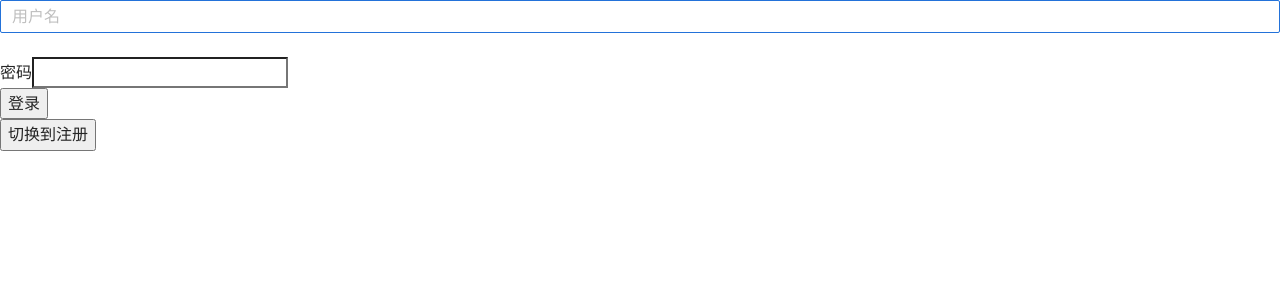
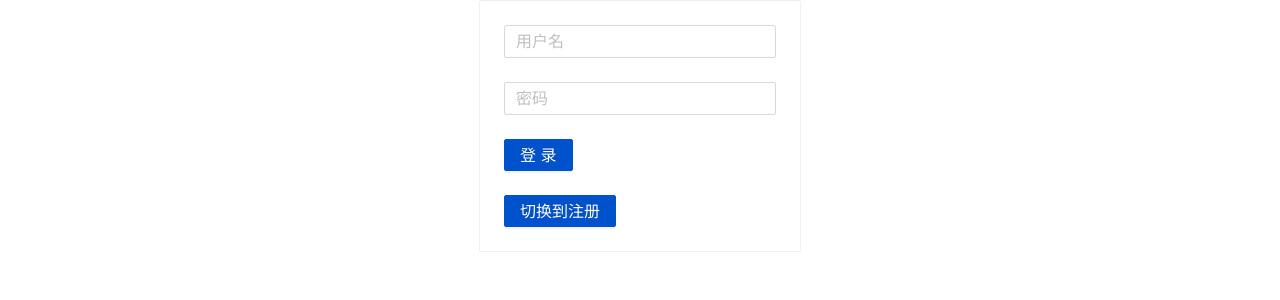
Before and after one commit to NorthNoah/Nira, a React (Create React App) app: page / in a window 1280 px wide. Shown: the top 300 px of the page. Built offline with nearby package versions, Linux system fonts and the light colour scheme.

Commit message:
style: antd组件样式更改

```diff
--- a/src/pages/project-list/list.tsx
+++ b/src/pages/project-list/list.tsx
@@ -1,3 +1,4 @@
+import { Table } from 'antd'
 import React, { memo } from 'react'
 import { User } from './search-panel'
 interface Project {
@@ -15,9 +16,25 @@ interface ListProps {
 }
 
 const list = memo(({ list, users }: ListProps) => {
+  const columns = [
+    {
+      title: '名称',
+      dataIndex: 'name',
+      key: 'name',
+      sorter: (a: Project, b: Project) => a.name.localeCompare(b.name)
+    }
+    // {
+    //   title: "负责人",
+    //   render: (list.map((project)) {
+    //     return <span>
+    //       {users.find((user) => user.id === project.personId)?.name || '未知'}
+    //     </span>
+    //   }
+    // }
+  ]
   return (
     <div>
-      <table>
+      <Table dataSource={list} columns={columns}>
         <thead>
           <tr>
             <th>名称</th>
@@ -35,7 +52,7 @@ const list = memo(({ list, users }: ListProps) => {
             )
           })}
         </tbody>
-      </table>
+      </Table>
     </div>
   )
 })
--- a/src/unauthenticated-app/index.tsx
+++ b/src/unauthenticated-app/index.tsx
@@ -1,3 +1,4 @@
+import { Button, Card } from 'antd'
 import React, { memo, useState } from 'react'
 import LoginPage from './login'
 import RegisterPage from './register'
@@ -5,11 +6,13 @@ import RegisterPage from './register'
 const UnauthenticatedApp = memo(() => {
   const [isRegister, setIsRegister] = useState(false)
   return (
-    <div>
-      {isRegister ? <RegisterPage /> : <LoginPage />}
-      <button onClick={() => setIsRegister(!isRegister)}>
-        切换到{isRegister ? '登录' : '注册'}
-      </button>
+    <div style={{ display: 'flex', justifyContent: 'center' }}>
+      <Card>
+        {isRegister ? <RegisterPage /> : <LoginPage />}
+        <Button type="primary" onClick={() => setIsRegister(!isRegister)}>
+          切换到{isRegister ? '登录' : '注册'}
+        </Button>
+      </Card>
     </div>
   )
 })
--- a/src/unauthenticated-app/login.tsx
+++ b/src/unauthenticated-app/login.tsx
@@ -1,5 +1,5 @@
 import { useAuth } from 'context/auth-context'
-import React, { FormEvent, memo } from 'react'
+import React, { memo } from 'react'
 import { Button, Form, Input } from 'antd'
 const LoginPage = memo(() => {
   // const login = (param: { username: string; password: string }) => {
@@ -39,13 +39,14 @@ const LoginPage = memo(() => {
       <Form.Item name={'username'} rules={[{ required: true, message: '请输入用户名' }]}>
         <Input placeholder={'用户名'} type="text" id={'username'} />
       </Form.Item>
-      <div>
-        <label htmlFor="password">密码</label>
-        <input type="password" id="password" />
-      </div>
-      <div>
-        <button type="submit">登录</button>
-      </div>
+      <Form.Item name={'password'} rules={[{ required: true, message: '请输入密码' }]}>
+        <Input placeholder={'密码'} type="password" id={'password'} />
+      </Form.Item>
+      <Form.Item>
+        <Button htmlType="submit" type="primary">
+          登录
+        </Button>
+      </Form.Item>
     </Form>
   )
 })
--- a/src/unauthenticated-app/register.tsx
+++ b/src/unauthenticated-app/register.tsx
@@ -1,7 +1,6 @@
 import { useAuth } from 'context/auth-context'
 import React, { FormEvent, memo } from 'react'
-const apiUrl = 'http://localhost:3001'
-
+import { Button, Form, Input } from 'antd'
 const RegisterPage = memo(() => {
   // const login = (param: { username: string; password: string }) => {
   //   fetch(`${apiUrl}/register`, {
@@ -16,28 +15,39 @@ const RegisterPage = memo(() => {
   //   })
   // }
   const { register, user } = useAuth()
-  const handleSubmit = (event: FormEvent<HTMLFormElement>) => {
-    //查看onSumit的函数签名，判断event的类型
-    event.preventDefault()
-    const username = (event.currentTarget.elements[0] as HTMLInputElement).value //类型断言为HTMLInputElement,否则会找不到value
-    const password = (event.currentTarget.elements[1] as HTMLInputElement).value //类型断言为HTMLInputElement,否则会找不到value
-    register({ username, password })
+  // 手动实现逻辑
+  // const handleSubmit = (event: FormEvent<HTMLFormElement>) => {
+  //   //查看onSumit的函数签名，判断event的类型
+  //   event.preventDefault()
+  //   const username = (event.currentTarget.elements[0] as HTMLInputElement).value //类型断言为HTMLInputElement,否则会找不到value
+  //   const password = (event.currentTarget.elements[1] as HTMLInputElement).value //类型断言为HTMLInputElement,否则会找不到value
+  //   login({ username, password })
+  // }
+  const handleSubmit = (values: { username: string; password: string }) => {
+    register(values)
   }
 
   return (
-    <form onSubmit={handleSubmit}>
-      <div>
-        <label htmlFor="username">用户名</label>
-        <input type="text" id="username" />
-      </div>
-      <div>
-        <label htmlFor="password">密码</label>
-        <input type="password" id="password" />
-      </div>
-      <div>
-        <button type="submit">注册</button>
-      </div>
-    </form>
+    <Form onFinish={handleSubmit}>
+      {/* 登录成功判断逻辑 */}
+      {/* {user ? (
+        <div>
+          登录成功,用户名: {user?.name} token: {user?.token}
+        </div>
+      ) : null} */}
+      {/* 每一行用Form.item包裹 */}
+      <Form.Item name={'username'} rules={[{ required: true, message: '请输入用户名' }]}>
+        <Input placeholder={'用户名'} type="text" id={'username'} />
+      </Form.Item>
+      <Form.Item name={'password'} rules={[{ required: true, message: '请输入密码' }]}>
+        <Input placeholder={'密码'} type="password" id={'password'} />
+      </Form.Item>
+      <Form.Item>
+        <Button htmlType="submit" type="primary">
+          注册
+        </Button>
+      </Form.Item>
+    </Form>
   )
 })
 
```
